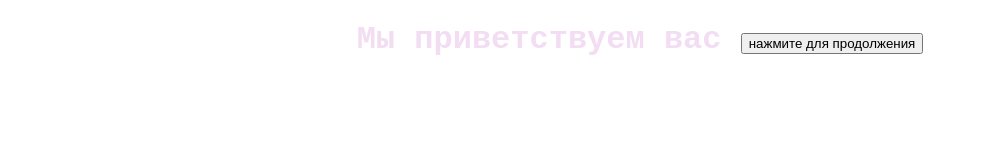
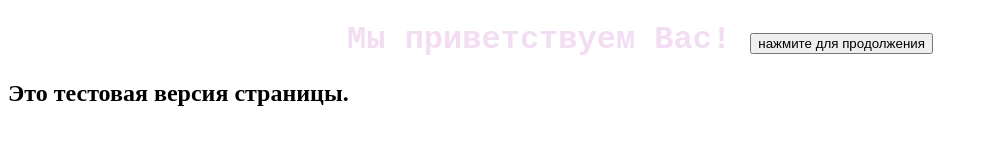
Before and after one commit to Nazar3d/start, a plain HTML site: page index.html in a window 1280 px wide. Shown: the whole page, without its empty margins (0-987 px from the left). Drawn offline with Linux system fonts and the light colour scheme.

Commit message:
Update index.html

```diff
--- a/index.html
+++ b/index.html
@@ -9,8 +9,10 @@
     <title>ITC</title>
   </head>
   <body>
-    <h1>Мы приветствуем вас
+    <h1>Мы приветствуем Вас!
       <button>нажмите для продолжения</button>
     </h1>
+    <h2> Это тестовая версия страницы.
+    </h2>
   </body>
 </html>
```
